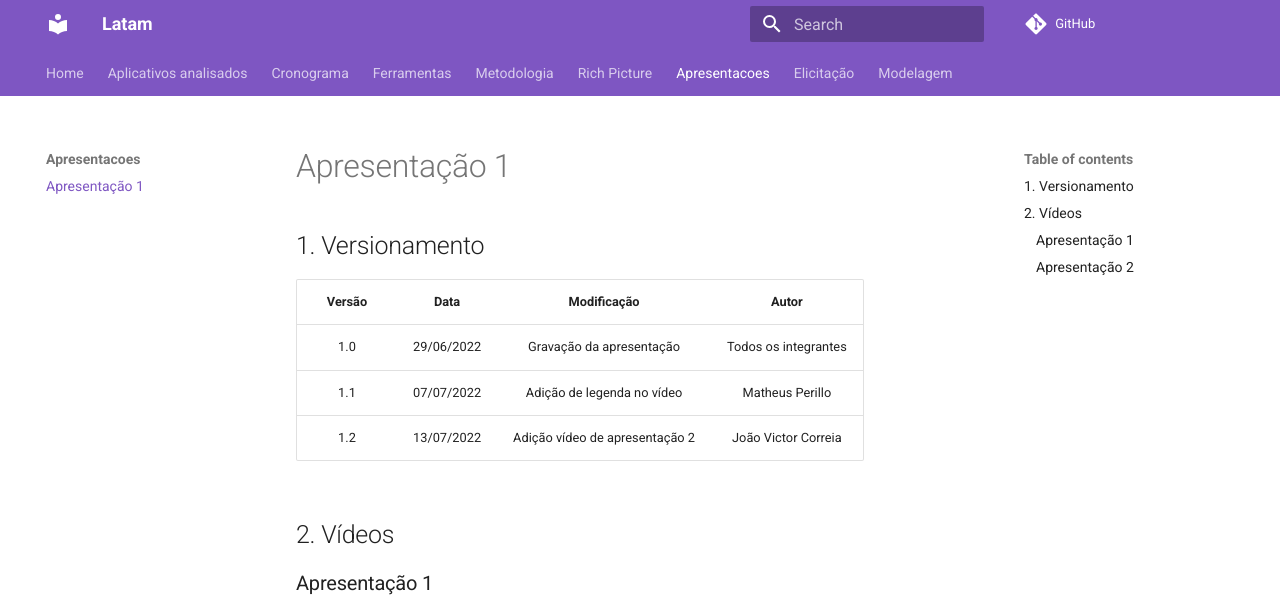
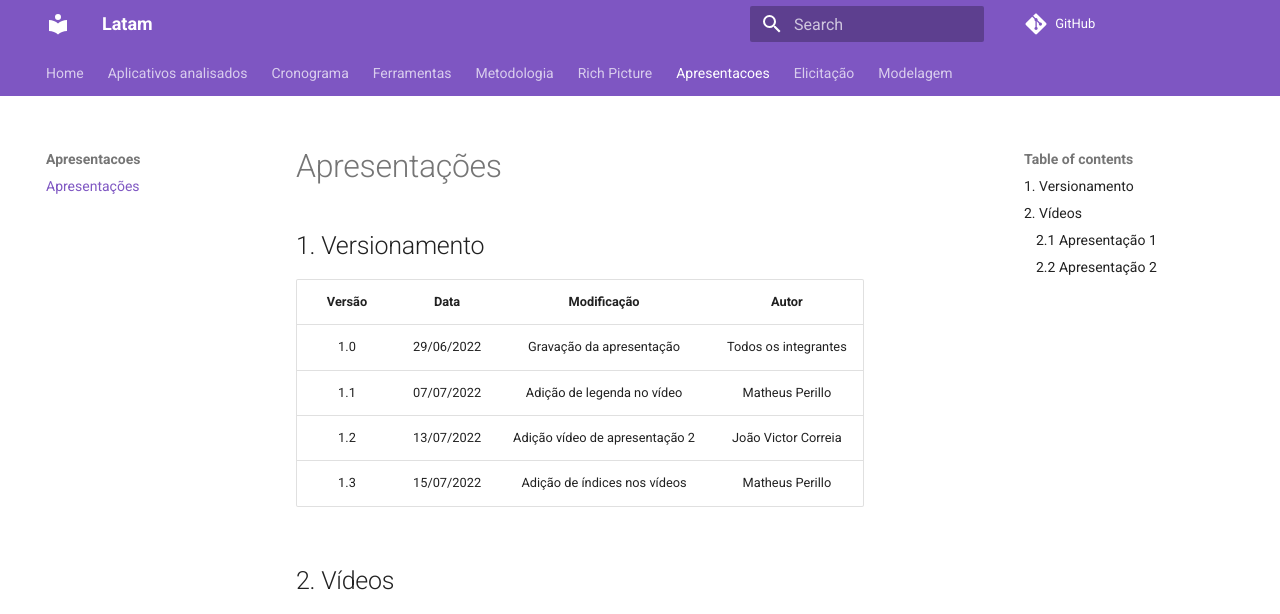
Before and after one commit to Requisitos-de-Software/2022.1-TikTok, an MkDocs documentation site: the page built from docs/apresentacoes/apresentacao.md, in a window 1280 px wide and 1400 px high. Shown: the top 614 px of the window. Built offline with MkDocs 1.6.1 and Material for MkDocs 9.7.7, drawn with Linux system fonts in a browser that asks for light colours; comment, search, counter and statistics services are not loaded; some of the changed text lies outside the part shown; grey boxes are pictures that could not be loaded.

Commit message:
#30 - Correção e adição de índices

```diff
--- a/docs/apresentacoes/apresentacao.md
+++ b/docs/apresentacoes/apresentacao.md
@@ -1,4 +1,4 @@
-# Apresentação 1
+# Apresentações
 
 ## 1. Versionamento
 
@@ -7,11 +7,11 @@
 |  1.0  | 29/06/2022 | Gravação da apresentação | Todos os integrantes |
 |  1.1  | 07/07/2022 | Adição de legenda no vídeo | Matheus Perillo |
 |  1.2  | 13/07/2022 | Adição vídeo de apresentação 2 | João Victor Correia |
-
+|  1.3  | 15/07/2022 | Adição de índices nos vídeos | Matheus Perillo |
 
 ## 2. Vídeos
 
-### Apresentação 1
+### 2.1 Apresentação 1
 
 <center>
 
@@ -22,8 +22,9 @@
 <div style="text-align: center">
 Vídeo 1: Primeira apresentação do projeto
 </div>
+<br>
 
-### Apresentação 2
+### 2.2 Apresentação 2
 
 <center>
 
@@ -34,3 +35,4 @@ Vídeo 1: Primeira apresentação do projeto
 <div style="text-align: center">
 Vídeo 2: Segunda apresentação do projeto
 </div>
+<br>
```
